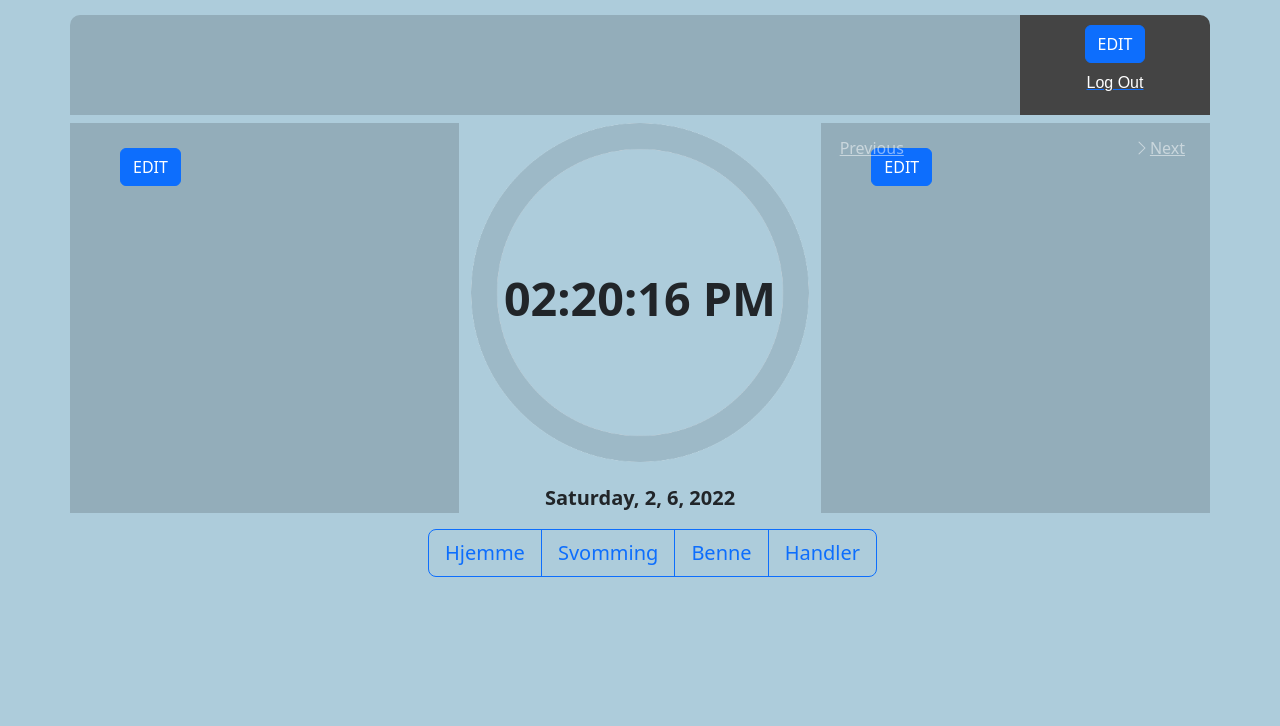
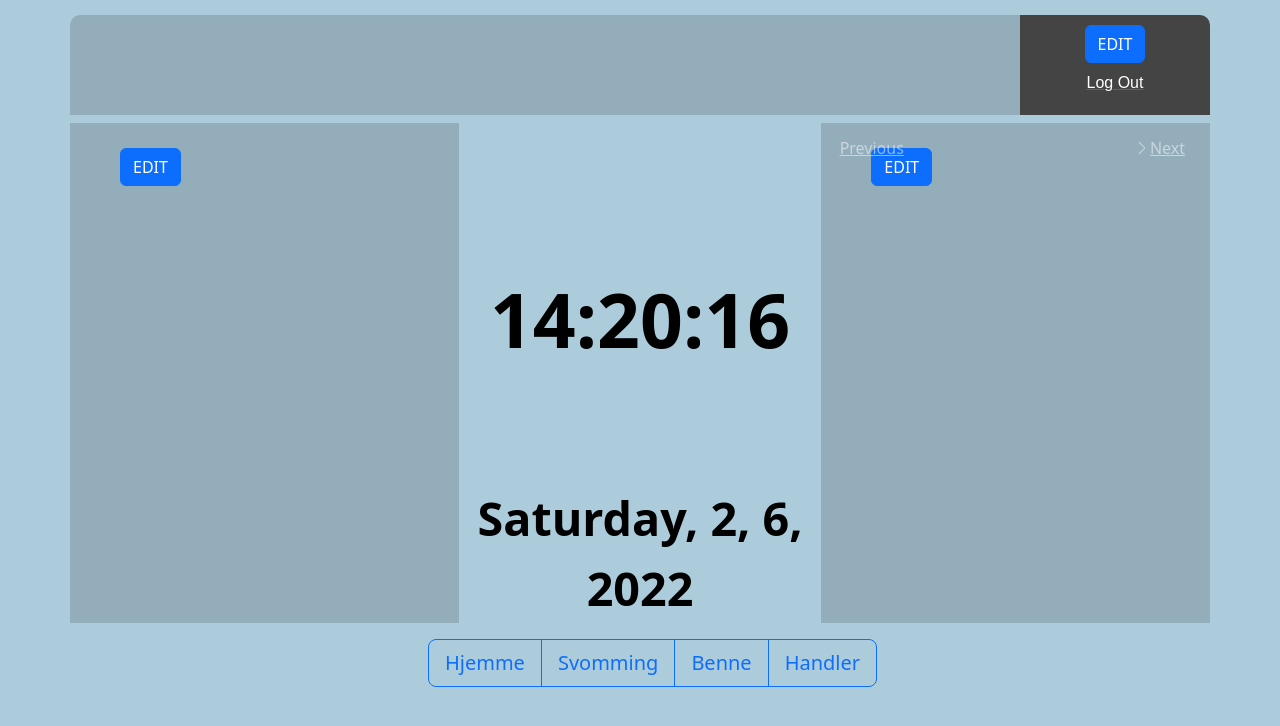
Before and after one commit to jmfveneroso/upword_project_1, a Django app: template senior_panel/templates/user_panel.html in a window 1280 px wide. Shown: the top 726 px of the page. Run offline with Django 3.2, Linux system fonts and the light colour scheme; the template is opened without the code that fills it: values that come from a table or form of the project are taken from there, others are empty; data comes from the database, SQL or seed files in the repository; tables that the repository leaves empty hold one stand-in row (values such as "Sample post"); some libraries are stand-ins or nearby versions.

Commit message:
CSS changes requested by client.

```diff
--- a/senior_panel/static/senior_panel.css
+++ b/senior_panel/static/senior_panel.css
@@ -63,12 +63,12 @@
   padding-right: 25px;
   padding-top: 5px;
   padding-bottom: -10px;
-margin-right: 10px ;
-margin-left: 10px ;
-margin-top:-10px;
+  margin-right: 10px ;
+  margin-left: 10px ;
+  margin-top:-10px;
   margin-bottom:-11px;
-font-family: sans-serif;
-color: #545454;
+  font-family: sans-serif;
+  color: black;
   font-weight: bold;
 }
 body{
@@ -83,23 +83,20 @@ background-color: #93ADBA;
 padding: 25px;
 }
 #week{
-font-size: 15pt;
+font-size: 35pt;
 font-weight: bold;
 text-align: center;
+color: black;
 }
 .circle{
-background-image: url("circle.png");
-background-repeat:no-repeat;
-background-size: 100%;
-display: flex;
 justify-content: center;
-top: 50%;
 padding-top: 140px;
-font-size: 35pt;
+font-size: 75px;
 font-weight: bold;
 height: 370px;
 text-align: center;
 margin-bottom:-10px;
+color: black;
 }
 ::placeholder{
 font-size: large;
@@ -162,6 +159,6 @@ a.linkstyle:hover{
 
 .calendarstyle{
 font-weight: bold;
-color: #444444;
-font-size: 20px;
+color: black;
+font-size: 25px;
 }
--- a/senior_panel/static/senior_panel.js
+++ b/senior_panel/static/senior_panel.js
@@ -8,18 +8,12 @@ function showTime(){
   var h = date.getHours();
   var m = date.getMinutes();
   var s = date.getSeconds();
-  var session = "AM"
-
-  if(h>12){
-      h = h - 12;
-      session = "PM"
-  }
 
   h = (h<10) ? "0" + h : h;
   m = (m<10) ? "0" + m : m;
   s = (s<10) ? "0" + s : s;
 
-  var time = h + ":" + m + ":" + s + " " + session;
+  var time = h + ":" + m + ":" + s;
   document.getElementById("clock").innerHTML = time;
   document.getElementById("clock").textContent = time;
 
--- a/senior_panel/templates/user_panel.html
+++ b/senior_panel/templates/user_panel.html
@@ -51,7 +51,7 @@
 <div class="container py-2">
   <div class="row">
       <div class="col x"><!--calendar-->
-          <div class="my-calendar">
+          <div class="my-   calendar">
             {% for e in user.calendarentry_set.all %}
               <div>
                 <div class="calendarstyle">{{ e.date }} <bold class="calendarstyle">{{ e.message }}</bold></div>
```
